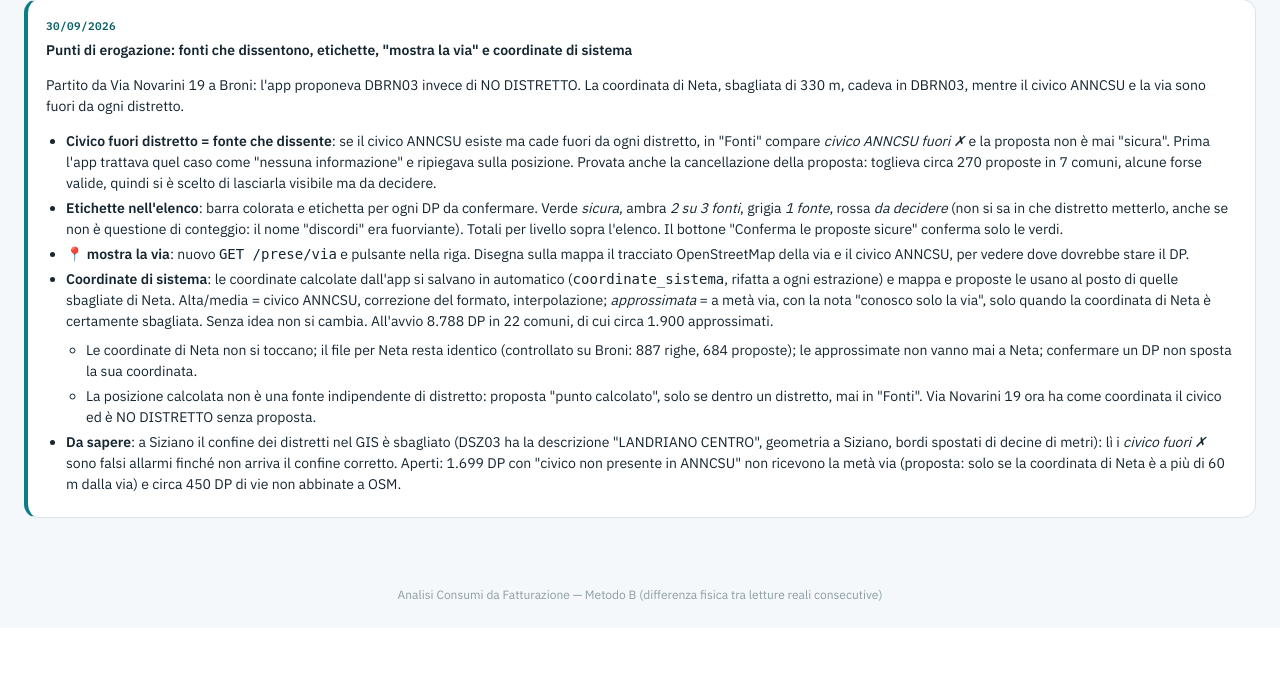
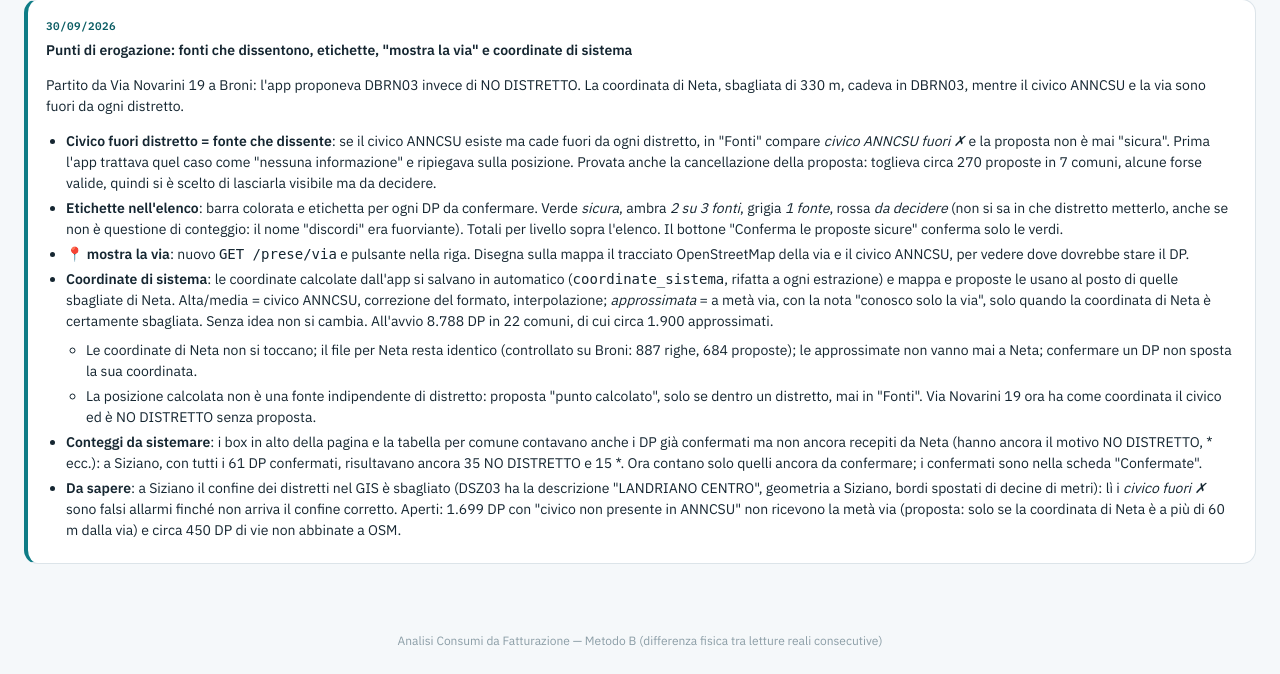
Before and after one commit to danielesturla73/billing.smarth20.com, a Python web app: template app/templates/storia.html in a window 1280 px wide. Shown: the part 4867-5541 px from the top of the page. Before the commit the page ends 5468 px from the top, so only its background shows below. Run offline with Jinja, Linux system fonts and the light colour scheme; the template is opened without the code that fills it, so the values that code supplies are empty.

Commit message:
Prese: i conteggi 'da sistemare' non includono i DP gia' confermati
Box della pagina e tabella per comune contavano anche i confermati non ancora
recepiti da Neta (hanno ancora il motivo): a Siziano 35 NO DISTRETTO e 15 * con
tutti i 61 DP confermati.

Co-Authored-By: Claude Sonnet 5.5 <noreply@anthropic.com>

```diff
--- a/app/prese.py
+++ b/app/prese.py
@@ -687,7 +687,9 @@ def _calcola_riepilogo(comuni: list[str]) -> list[dict]:
             righe.append({"comune": comune, "NODMA": 0, "ND": 0, "ALTRO": 0, "POSIZIONE": 0, "FUSO": 0, "VIA": 0,
                           "confermate": 0, "recepite": 0, "validate": 0, "coordinate": 0})
             continue
-        aperte = p[(p["MOTIVO"] != "") & ~p["VALIDATA"]]
+        # Aperte = ancora da confermare (Daniele, 30/09/2026): le confermate
+        # non recepite da Neta hanno ancora il motivo, ma contano in "confermate".
+        aperte = p[(p["MOTIVO"] != "") & ~p["VALIDATA"] & p["CONFERMATO"].isna()]
         righe.append({
             "comune": comune,
             "NODMA": int((aperte["MOTIVO"] == "NODMA").sum()),
--- a/app/templates/prese.html
+++ b/app/templates/prese.html
@@ -389,7 +389,9 @@ document.getElementById('genera-stradario').addEventListener('click', async func
     '<span><i style="border:1.5px dashed #6B7F8A;background:none"></i>Altri distretti</span>';
 
   function kpi() {
-    const aperte = RIGHE.filter(r => r.MOTIVO && !r.VALIDATA);
+    // Aperte = ancora da confermare (Daniele, 30/09/2026): quelle confermate ma non
+    // ancora recepite da Neta hanno ancora il motivo, ma stanno nella scheda "Confermate".
+    const aperte = RIGHE.filter(r => r.MOTIVO && !r.VALIDATA && !r.CONFERMATO);
     const conta = m => aperte.filter(r => r.MOTIVO === m).length;
     const card = (etichetta, valore, classe) => `<div class="kpi ${classe || ''}"><div class="etichetta">${etichetta}</div><div class="valore">${fmt(valore)}</div></div>`;
     document.getElementById('kpi').innerHTML =
--- a/app/templates/storia.html
+++ b/app/templates/storia.html
@@ -319,6 +319,10 @@
         <li>La posizione calcolata non è una fonte indipendente di distretto: proposta "punto calcolato", solo se dentro un
           distretto, mai in "Fonti". Via Novarini 19 ora ha come coordinata il civico ed è NO DISTRETTO senza proposta.</li>
       </ul></li>
+    <li><strong>Conteggi da sistemare</strong>: i box in alto della pagina e la tabella per comune contavano anche i DP già
+      confermati ma non ancora recepiti da Neta (hanno ancora il motivo NO DISTRETTO, * ecc.): a Siziano, con tutti i 61 DP
+      confermati, risultavano ancora 35 NO DISTRETTO e 15 *. Ora contano solo quelli ancora da confermare; i confermati sono
+      nella scheda "Confermate".</li>
     <li><strong>Da sapere</strong>: a Siziano il confine dei distretti nel GIS è sbagliato (DSZ03 ha la descrizione
       "LANDRIANO CENTRO", geometria a Siziano, bordi spostati di decine di metri): lì i <em>civico fuori ✗</em> sono falsi
       allarmi finché non arriva il confine corretto. Aperti: 1.699 DP con "civico non presente in ANNCSU" non ricevono la
```
